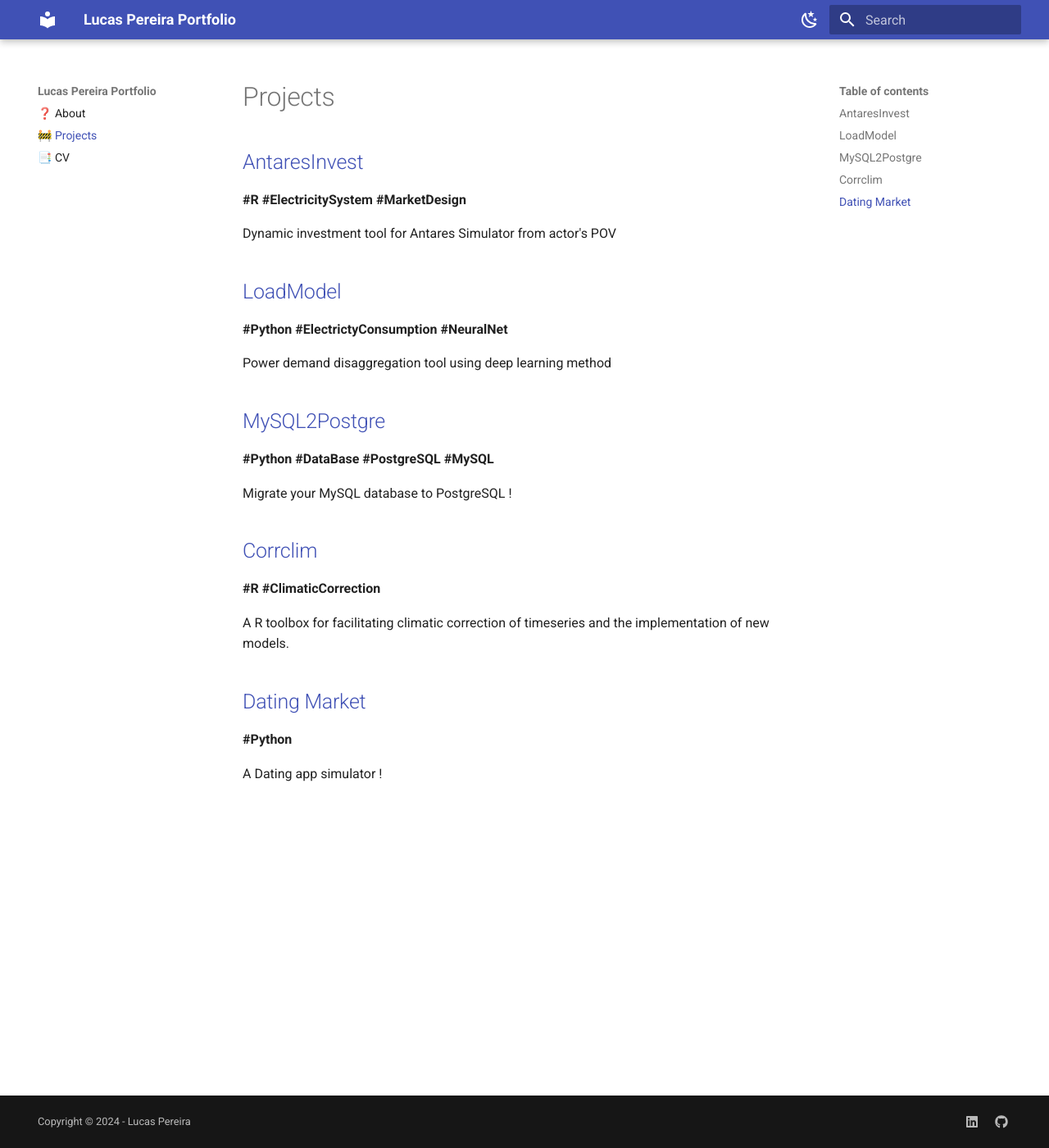
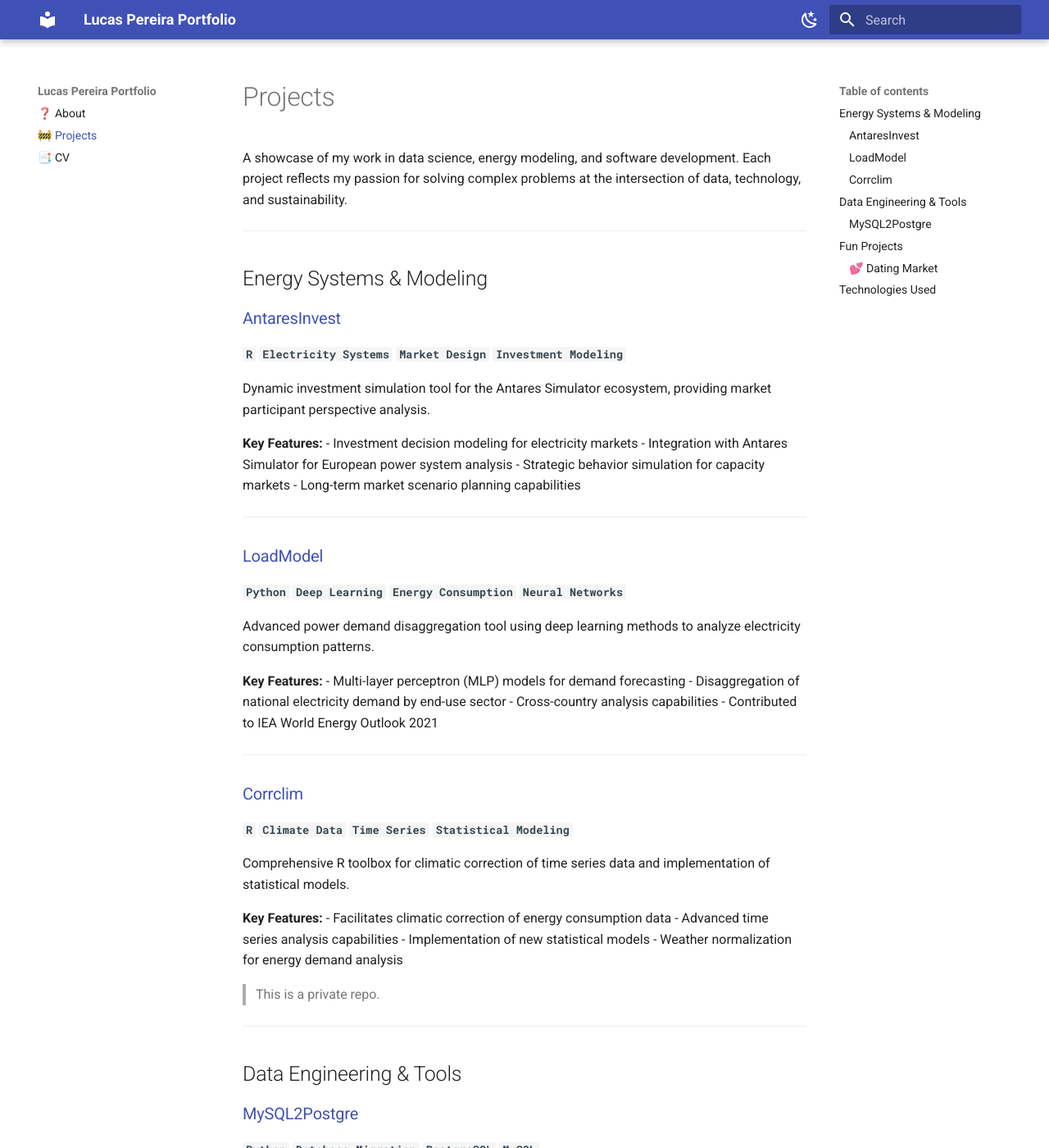
Before and after one commit to lucarammel/lucarammel.github.io, an MkDocs documentation site: the page built from docs/projects.md, in a window 1280 px wide and 1400 px high. Shown: the whole window at 82% size. Built offline with MkDocs 1.6.1 and Material for MkDocs 9.7.7, drawn with Linux system fonts in a browser that asks for light colours; some of the changed text lies outside the part shown.

Commit message:
update project page

```diff
--- a/docs/projects.md
+++ b/docs/projects.md
@@ -1,31 +1,90 @@
 # Projects
 
-## [AntaresInvest](https://github.com/lucarammel/antaresinvest)
+A showcase of my work in data science, energy modeling, and software development. Each project reflects my passion for solving complex problems at the intersection of data, technology, and sustainability.
 
-**#R #ElectricitySystem #MarketDesign**
+---
 
-Dynamic investment tool for Antares Simulator from actor's POV
+## Energy Systems & Modeling
 
-## [LoadModel](https://github.com/lucarammel/loadmodel)
+### [AntaresInvest](https://github.com/lucarammel/antaresinvest)
+**`R` `Electricity Systems` `Market Design` `Investment Modeling`**
 
-**#Python #ElectrictyConsumption #NeuralNet**
+Dynamic investment simulation tool for the Antares Simulator ecosystem, providing market participant perspective analysis.
 
-Power demand disaggregation tool using deep learning method
+**Key Features:**
+- Investment decision modeling for electricity markets
+- Integration with Antares Simulator for European power system analysis
+- Strategic behavior simulation for capacity markets
+- Long-term market scenario planning capabilities
 
-## [MySQL2Postgre](https://github.com/lucarammel/MySQL2Postgre)
+---
 
-**#Python #DataBase #PostgreSQL #MySQL**
+### [LoadModel](https://github.com/lucarammel/loadmodel)
+**`Python` `Deep Learning` `Energy Consumption` `Neural Networks`**
 
-Migrate your MySQL database to PostgreSQL !
+Advanced power demand disaggregation tool using deep learning methods to analyze electricity consumption patterns.
 
-## [Corrclim](https://github.com/lucarammel/corrclim)
+**Key Features:**
+- Multi-layer perceptron (MLP) models for demand forecasting
+- Disaggregation of national electricity demand by end-use sector
+- Cross-country analysis capabilities
+- Contributed to IEA World Energy Outlook 2021
 
-**#R #ClimaticCorrection**
+---
 
-A R toolbox for facilitating climatic correction of timeseries and the implementation of new models.
+### [Corrclim](https://github.com/lucarammel/corrclim)
+**`R` `Climate Data` `Time Series` `Statistical Modeling`**
 
-## [Dating Market](https://github.com/lucarammel/DatingMarket)
+Comprehensive R toolbox for climatic correction of time series data and implementation of statistical models.
 
-**#Python**
+**Key Features:**
+- Facilitates climatic correction of energy consumption data
+- Advanced time series analysis capabilities
+- Implementation of new statistical models
+- Weather normalization for energy demand analysis
 
-A Dating app simulator !
+> This is a private repo.
+
+---
+
+## Data Engineering & Tools
+
+### [MySQL2Postgre](https://github.com/lucarammel/MySQL2Postgre)
+**`Python` `Database Migration` `PostgreSQL` `MySQL`**
+
+Robust database migration tool for seamlessly transferring data from MySQL to PostgreSQL.
+
+**Key Features:**
+- Automated schema conversion
+- Data integrity preservation
+- Batch processing for large datasets
+- Error handling and rollback capabilities
+
+---
+
+## Fun Projects
+
+### 💕 [Dating Market](https://github.com/lucarammel/DatingMarket)
+**`Python` `Simulation` `Market Analysis`**
+
+A playful simulation of dating app dynamics using market analysis principles.
+
+**Key Features:**
+- Agent-based modeling of dating behavior
+- Market dynamics simulation
+- Statistical analysis of matching patterns
+- Data visualization of relationship trends
+
+---
+
+## Technologies Used
+
+<p align="left">
+<img src="https://raw.githubusercontent.com/devicons/devicon/master/icons/python/python-original.svg" alt="python" width="30" height="30" style="margin-right: 10px"/>
+<img src="https://raw.githubusercontent.com/devicons/devicon/master/icons/r/r-original.svg" alt="r" width="30" height="30" style="margin-right: 10px"/>
+<img src="https://raw.githubusercontent.com/devicons/devicon/master/icons/postgresql/postgresql-original.svg" alt="postgresql" width="30" height="30" style="margin-right: 10px"/>
+<img src="https://raw.githubusercontent.com/devicons/devicon/master/icons/mysql/mysql-original.svg" alt="mysql" width="30" height="30" style="margin-right: 10px"/>
+<img src="https://raw.githubusercontent.com/devicons/devicon/master/icons/tensorflow/tensorflow-original.svg" alt="tensorflow" width="30" height="30"/>
+</p>
+
+**Core Focus Areas:** Energy Systems Modeling • Machine Learning • Data Engineering • Statistical Analysis • Market Simulation
```
Also changed, not shown: 1 other file.
